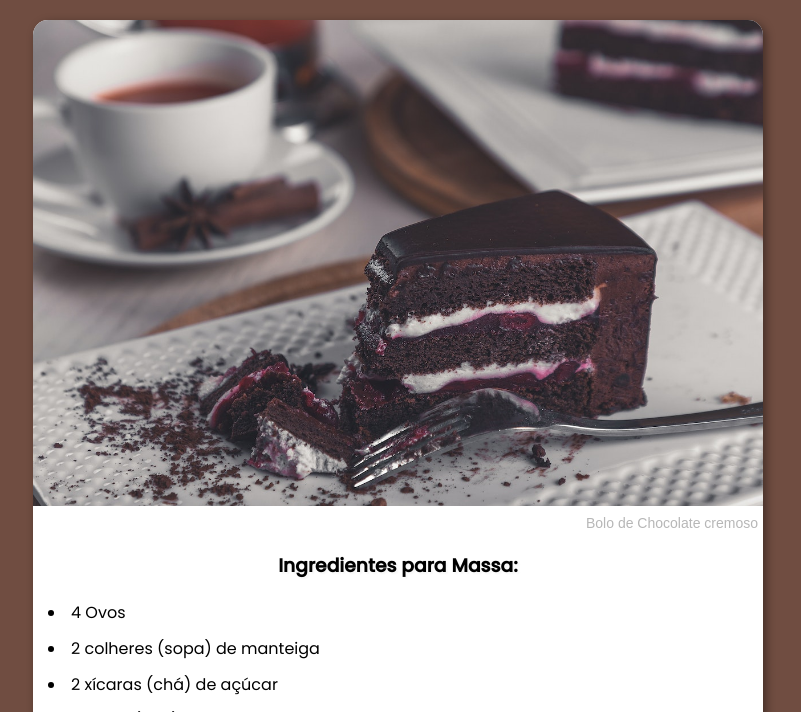
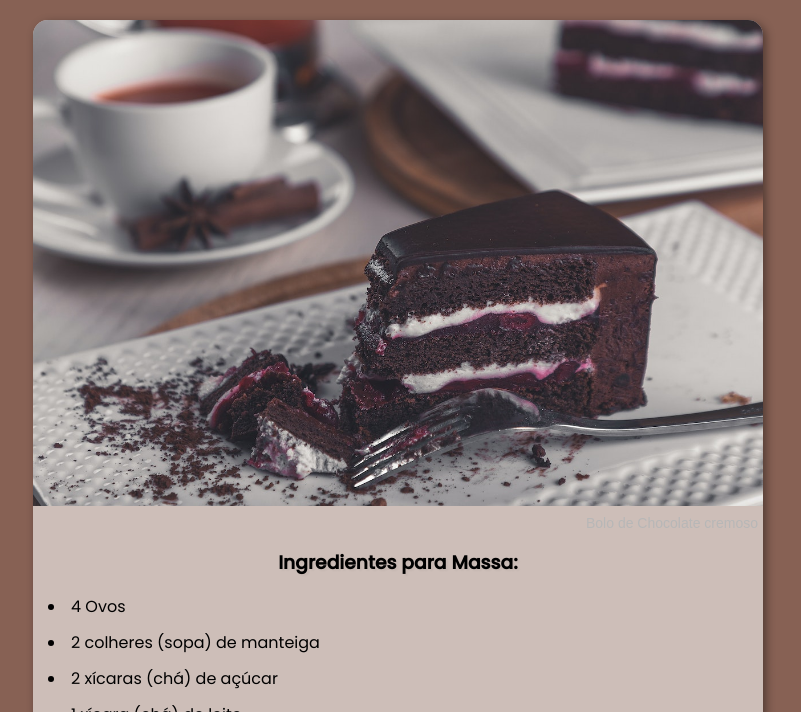
Before and after one commit to pedrorodriguesh/desafiosrocketseat, a plain HTML site: page desafio-receita/index.html in a window 1280 px wide. Shown: the part 88-800 px from the top of the page, without its empty margins (242-1043 px from the left). Drawn offline with Linux system fonts and the light colour scheme.

Commit message:
changing colors

```diff
--- a/desafio-receita/style/style.css
+++ b/desafio-receita/style/style.css
@@ -7,7 +7,7 @@
 }
 
 body{
-    background-color: rgb(112, 77, 65);
+    background-color: rgb(135, 97, 84);
 }
 
 h1{
@@ -21,11 +21,12 @@ h1{
 
 main{
 
-    background-color: white;
+    background-color: rgba(255, 255, 255, 0.588);
     width: 730px;
     margin: auto;
     border-radius: 15px;
     box-shadow: 3px 3px 10px rgba(0, 0, 0, 0.412);
+    padding-bottom: 17px;
 
 }
 
@@ -64,7 +65,7 @@ main ol li{
 
 ul h3{
     font-family: 'Poppins', sans-serif;
-    padding: 15px;
+    padding: 12px;
     text-align: center;
     text-shadow: 2px 2px 2px rgba(0, 0, 0, 0.037);
 
```
